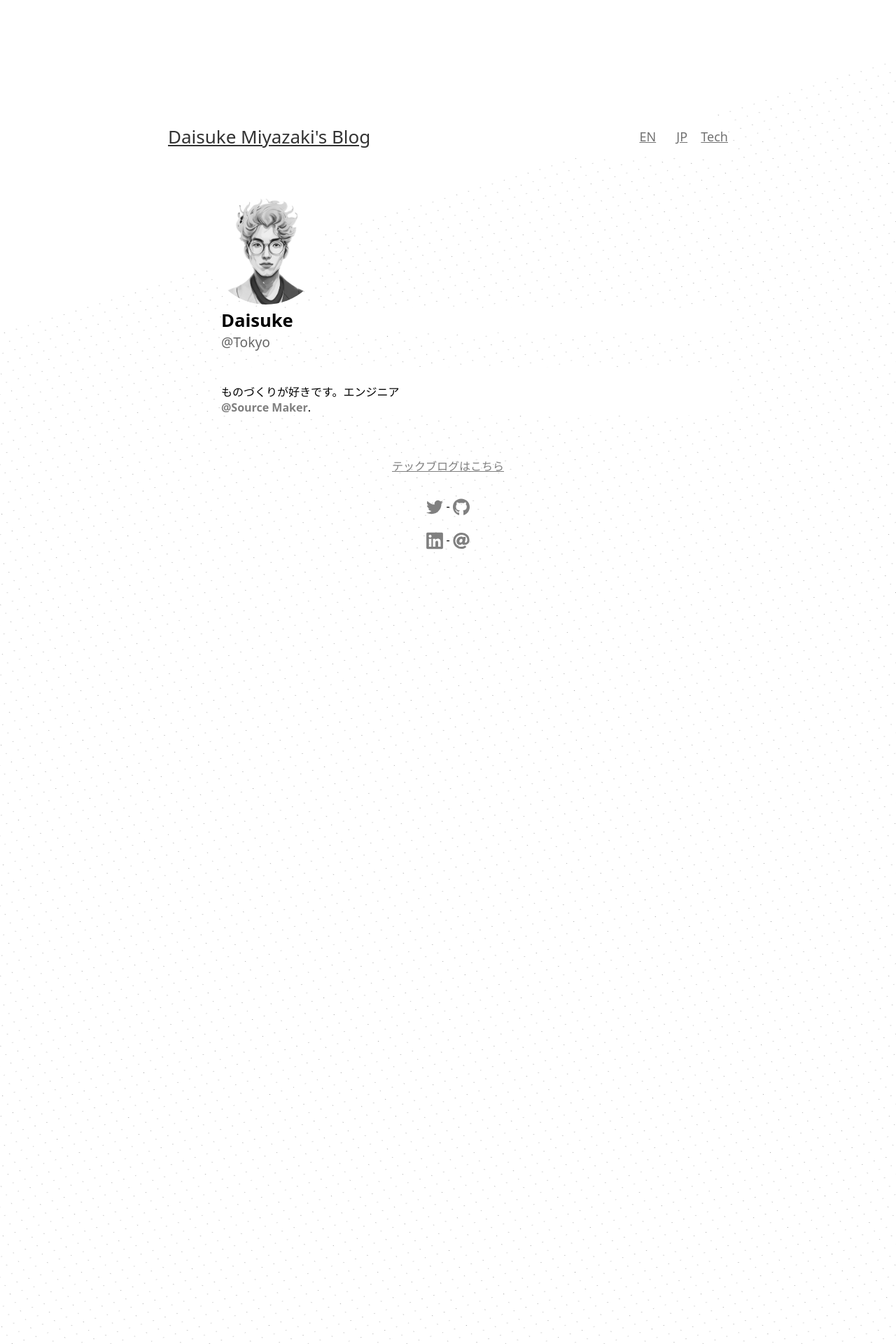
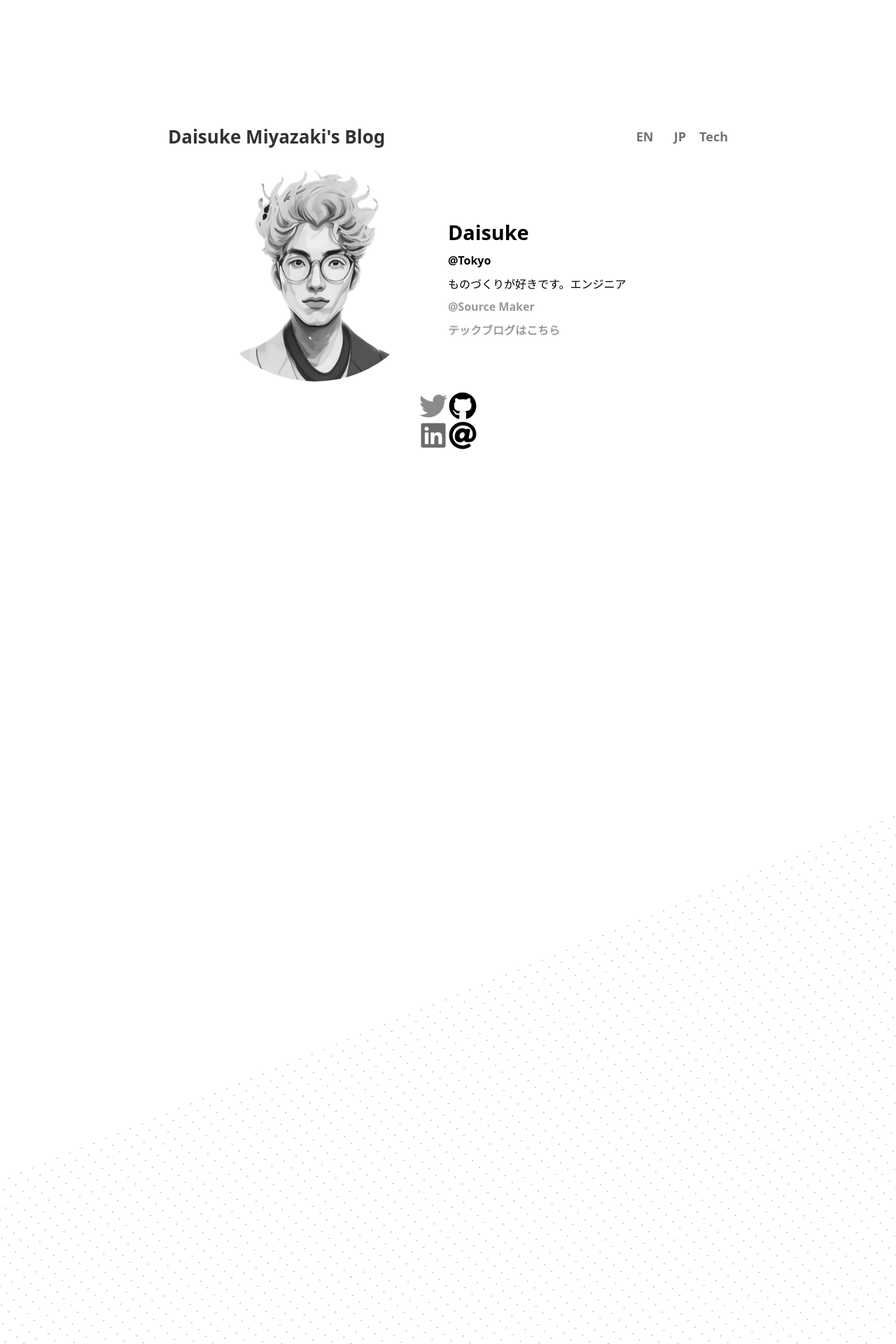
Before and after one commit to DaisukeMiyazaki/DaisukeMiyazaki.github.io, a Jekyll site: the page built from index.md, in a window 1280 px wide. Shown: the top 1920 px of the page at 70% size. Built offline with Jekyll 4.4.1, drawn with Linux system fonts in a browser that asks for light colours; some of the changed text lies outside the part shown.

Commit message:
feat: simplified CSS and html

```diff
--- a/_layouts/index.html
+++ b/_layouts/index.html
@@ -21,22 +21,16 @@
             <aside>
               <h1>Daisuke</h1>
               <h4>@Tokyo</h4>
-              <p class="intro">
                 {{ site.data.mixin.jp.intro }}
                 <a target="blank" href="https://www.source-maker.co.jp/"
                   >@Source Maker</a
-                >.
-              </p>
+                >
+                <a class="link" href="{{ site.data.mixin.jp.linkmess_link }}" target="_blank">
+                  {{ site.data.mixin.jp.linkmess_text }}
+                </a>
             </aside>
           </section>
-          <div class="profile-tech">
-            <a class="link" href="{{ site.data.mixin.jp.linkmess_link }}" target="_blank">
-              {{ site.data.mixin.jp.linkmess_text }}
-            </a>
-          </div>
           <div class="profile-nav">
-            <nav>
-              <br />
               <a
                 class="social-icons-links"
                 href="https://twitter.com/aubozumom"
@@ -47,7 +41,6 @@
                   alt="Twitter"
                   title="Twitter"
               /></a>
-              -
               <a
                 class="social-icons-links"
                 href="https://github.com/DaisukeMiyazaki"
@@ -58,7 +51,6 @@
                   alt="GitHub"
                   title="GitHub"
               /></a>
-              <br />
               <a
                 class="social-icons-links"
                 href="https://www.linkedin.com/in/daisuke-miyazaki/"
@@ -70,7 +62,6 @@
                   alt="LinkedIn"
                   title="LinkedIn"
               /></a>
-              -
               <a
                 class="social-icons-links"
                 href="mailto:contact@mdaisuke.net"
@@ -81,7 +72,6 @@
                   title="Email"
                   class="social-icon"
               /></a>
-            </nav>
           </div>
         </div>
 
--- a/_sass/_layout.scss
+++ b/_sass/_layout.scss
@@ -58,218 +58,13 @@
     background-size: 20px 20px;
     transform: rotate3d(1, 0, 0, 45deg) rotate3d(0, 0, 1, 60deg)
       rotate3d(0, 1, 0, -10deg);
-    animation: background 10s ease-in-out 1s infinite alternate;
+    // animation: background 10s ease-in-out 1s infinite alternate;
   }
 
   @media (orientation: portrait) {
     div#background {
       top: -55vh;
       left: -50vh;
-    }
-  }
-
-  @media (prefers-reduced-motion: reduce) {
-    div#background {
-      animation: none;
-    }
-  }
-
-  a {
-    color: rgba(0, 0, 0, 0.5);
-    text-decoration: underline;
-    transition: color 0.2s ease-out;
-  }
-
-  a:hover,
-  a:active {
-    color: rgba(0, 0, 0, 1);
-  }
-
-  section#card {
-    padding: 60px 0 60px 60px;
-
-    article {
-      float: left;
-
-      #profile {
-        width: 10em;
-        border-radius: 50%;
-        border: 2px #fff;
-      }
-    }
-
-    aside {
-      float: right;
-      margin-left: 1em;
-      text-align: left;
-
-      h1 {
-        margin-bottom: 0;
-        font-size: 1.6em;
-        background: white;
-        // width: min-content;
-        font-weight: 600;
-        /* padding: 0.5rem; */
-        /* filter: invert(1); */
-      }
-
-      h4 {
-        margin: 0 0 1.2em;
-        font-size: 1.2em;
-        opacity: 0.6;
-        font-weight: 500;
-        /* padding: 0.5rem 0; */
-      }
-
-      p {
-        white-space: pre-line;
-        background: white;
-      }
-
-      p a {
-        font-weight: bold;
-        text-decoration: none;
-      }
-
-      p a:hover,
-      p a:active {
-        color: #22e39e;
-      }
-    }
-  }
-
-  .profile-nav {
-    clear: both;
-    text-align: center;
-    padding: 0 40px;
-    display: grid;
-    grid-template-columns: 11em 1fr;
-    margin-bottom: 40px;
-  }
-
-  .profile-nav nav p {
-    margin: 0;
-    line-height: 1.3;
-  }
-
-  .profile-nav nav:last-child p {
-    display: grid;
-    grid-template:
-      "heading heading" auto
-      "content content" auto / auto auto;
-    align-items: center;
-    justify-items: start;
-  }
-
-  .profile-nav nav:last-child span {
-    display: block;
-    text-align: left;
-    grid-area: heading;
-  }
-
-  .profile-nav nav span {
-    white-space: nowrap;
-    background: white;
-    padding: 0.5rem;
-    width: min-content;
-  }
-
-  .social-icons-links {
-    line-height: 1.9;
-    filter: brightness(0%) contrast(0%);
-    transition: filter 0.2s ease-out;
-  }
-
-  .social-icons-links img {
-    height: 1.5rem;
-    width: 1.5rem;
-    vertical-align: middle;
-  }
-
-  .profile-nav nav:last-child p {
-    line-height: 2;
-    max-width: 280px;
-  }
-
-  .profile-nav .linksmess {
-    grid-area: content;
-    background: white;
-    padding: 0.5rem;
-    width: min-content;
-    min-width: 130px;
-    max-width: 250px;
-    text-align: left;
-    line-height: 1.6;
-  }
-
-  .profile-nav .linksmess a {
-    display: inline-block;
-    margin-right: 0.5rem;
-  }
-
-  .profile-nav nav a.social-icons-links:hover,
-  .profile-nav nav a.social-icons-links:active {
-    filter: brightness(100%);
-  }
-
-  @media only all and (orientation: portrait) {
-    section#card * {
-      float: none !important;
-
-      section#card {
-        border-bottom: 2px solid black;
-        padding: 0;
-        padding-bottom: 20px;
-        margin-bottom: 20px;
-      }
-
-      article {
-        text-align: center;
-      }
-
-      aside {
-        margin-top: 1rem;
-        margin-right: 1em;
-
-        h1,
-        h4 {
-          margin: 0 auto;
-          text-align: center;
-        }
-      }
-    }
-
-    .profile-nav {
-      grid-template-columns: 1fr;
-
-      nav:first-child {
-        margin-bottom: 1.5em;
-      }
-
-      nav:last-child span {
-        margin: 0 auto;
-        margin-bottom: 0.5rem;
-      }
-
-      nav a.social-icons-links {
-        line-height: 3;
-      }
-
-      nav a.social-icons-links img {
-        height: 1.7rem;
-      }
-
-      nav:last-child p {
-        justify-items: center;
-      }
-
-      .linksmess {
-        margin: 0 auto;
-      }
-
-      nav span#ref {
-        margin: 0 auto;
-      }
     }
   }
 }
@@ -649,10 +444,49 @@
   }
 }
 
+.excerpt {
+  font-size: 1.2em;
+  line-height: 1.6;
+  margin: 0 0 1.2em;
+  opacity: 0.6;
+  font-weight: 500;
+}
+
+
+/* セクション全体を中央寄せ */
+#card, .profile-nav {
+  display: flex;
+  flex-direction: column;
+  align-items: flex-start;
+  text-align: left;
+}
+/* aside内の各要素を改行 */
+#card aside > * {
+  display: block;
+margin: 10px 0; /* 各要素の間にマージンを追加 */
+}
+
+/* 名前のフォントサイズを大きくする */
+#card h1 {
+  font-size: 1.8em; /* 例として2emに設定 */
+}
+
+
+.profile-nav {
+  display: flex;
+  flex-direction: column;
+  align-items: flex-start; /* 左寄せ */
+  text-align: left; /* テキストも左寄せ */
+  width: 100%; /* 幅を100%に設定 */
+  padding: 10px; /* パディングを追加 */
+  box-sizing: border-box; /* パディングを含めたボックスサイズを設定 */
+
+}
+
 .profile-section {
   // profile section
-  height: 100vh;
-  padding: 20 0
+  height: 60vh;
+  padding: 20px;
 }
 
 .section {
@@ -661,26 +495,211 @@
   width: 100%;
 }
 
-body {
-  margin: 0;
+
+/* スマホ用のレイアウト */
+@media (max-width: 768px) {
+  #card {
+    display: flex;
+    flex-direction: column;
+    align-items: center;
   }
 
+  /* プロフィール画像のサイズを小さくする */
   #profile {
-  width: 10em;
+    width: 12em; /* 例として100pxに設定 */
+    height: auto; /* アスペクト比を維持 */
     border-radius: 50%;
     border: 2px #fff;
-  position: relative;
+  }
+
+  #card article {
+    order: 1;
+  }
+
+  #card aside {
+    order: 2;
+  }
+
+  a {
+    text-decoration: none;
+    font-weight: bold;
+  }
+
+  a:hover,
+  a:active {
+    color: #22e39e;
+  }
+
+  .profile-nav {
+    display: grid;
+    grid-template-columns: repeat(2, 1fr);
+    gap: 2px; /* 間隔を狭める */
+    padding: 10px;
+  }
+
+  .social-icons-links {
+    text-decoration: none;
+    display: flex;
+    justify-content: center;
+    align-items: center;
+  }
+
+  .social-icons-links:nth-child(odd) {
+    justify-content: flex-end; /* 左のアイテムを右寄せ */
+  }
+
+  .social-icons-links:nth-child(even) {
+    justify-content: flex-start; /* 右のアイテムを左寄せ */
   }
 
   .social-icon {
-  height: 50px;
-  width: 50px;
+    width: 40px;
+    height: 40px;
+    transition: transform 0.3s;
+    filter: grayscale(100%);
   }
 
-.excerpt {
-  font-size: 1.2em;
-  line-height: 1.6;
-  margin: 0 0 1.2em;
-  opacity: 0.6;
-  font-weight: 500;
+  .social-icon:hover .social-icon{
+    transform: scale(1.1);
   }
+}
+
+/* タブレット用のレイアウト */
+@media (min-width: 769px) and (max-width: 1024px) {
+  #card {
+    display: flex;
+    flex-direction: row;
+    align-items: center;
+  }
+
+  /* プロフィール画像のサイズを中くらいにする */
+  #profile {
+    width: 15em; /* 例として150pxに設定 */
+    height: auto; /* アスペクト比を維持 */
+    border-radius: 50%;
+    border: 2px #fff;
+  }
+
+  #card article {
+    order: 1;
+    margin-left: 20px;
+  }
+
+  #card aside {
+    order: 2;
+    margin-left: 20px;
+  }
+
+  a {
+    text-decoration: none;
+    font-weight: bold;
+  }
+
+  a:hover,
+  a:active {
+    color: #22e39e;
+  }
+
+  .profile-nav {
+    display: grid;
+    grid-template-columns: repeat(3, 1fr);
+    gap: 10px; /* 間隔を広げる */
+    padding: 10px;
+  }
+
+  .social-icons-links {
+    text-decoration: none;
+    display: flex;
+    justify-content: center;
+    align-items: center;
+  }
+
+  .social-icons-links:nth-child(odd) {
+    justify-content: flex-end; /* 左のアイテムを右寄せ */
+  }
+
+  .social-icons-links:nth-child(even) {
+    justify-content: flex-start; /* 右のアイテムを左寄せ */
+  }
+
+  .social-icon {
+    width: 50px;
+    height: 50px;
+    transition: transform 0.3s;
+    filter: grayscale(100%);
+  }
+
+  .social-icon:hover .social-icon{
+    transform: scale(1.1);
+  }
+}
+
+/* デスクトップ用のレイアウト */
+@media (min-width: 1025px) {
+  #card {
+    display: flex;
+    flex-direction: row;
+    align-items: center;
+  }
+
+  /* プロフィール画像のサイズを大きくする */
+  #profile {
+    width: 20em; /* 例として200pxに設定 */
+    height: auto; /* アスペクト比を維持 */
+    border-radius: 50%;
+    border: 2px #fff;
+  }
+
+  #card article {
+    order: 1;
+    margin-left: 30px;
+  }
+
+  #card aside {
+    order: 2;
+    margin-left: 30px;
+  }
+
+  a {
+    text-decoration: none;
+    font-weight: bold;
+  }
+
+  a:hover,
+  a:active {
+    color: #22e39e;
+  }
+
+  .profile-nav {
+    display: grid;
+    grid-template-columns: repeat(2, 1fr);
+    gap: 2px; /* 間隔を狭める */
+    padding: 10px;
+  }
+
+  .social-icons-links {
+    text-decoration: none;
+    display: flex;
+    justify-content: center;
+    align-items: center;
+  }
+
+  .social-icons-links:nth-child(odd) {
+    justify-content: flex-end; /* 左のアイテムを右寄せ */
+  }
+
+  .social-icons-links:nth-child(even) {
+    justify-content: flex-start; /* 右のアイテムを左寄せ */
+  }
+
+  .social-icon {
+    width: 40px;
+    height: 40px;
+    transition: transform 0.3s;
+    filter: grayscale(100%);
+  }
+
+  .social-icon:hover .social-icon{
+    transform: scale(1.1);
+  }
+}
```
Lines whose indentation alone changed are shown as unchanged.
